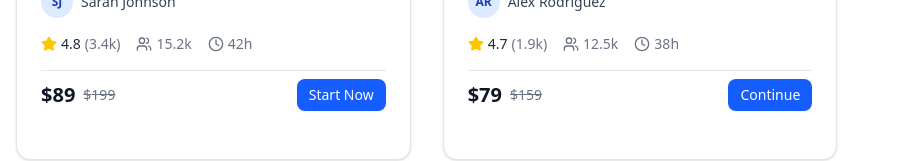
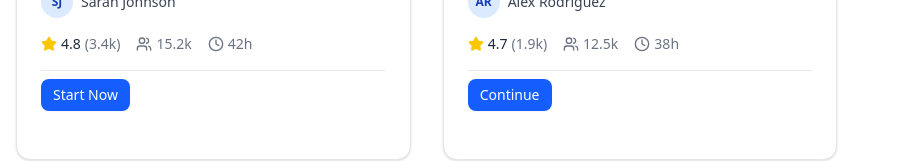
Before and after one commit to 2006aman-github/tracknest, a React (Vite) app: page /enrolled in a window 1280 px wide. Shown: the part 619-780 px from the top of the page, without its empty margins (0-911 px from the left). Built offline with nearby package versions, Linux system fonts and the light colour scheme.

Commit message:
feat: Enrolled Page

```diff
--- a/src/components/course-card.jsx
+++ b/src/components/course-card.jsx
@@ -2,6 +2,7 @@ import { Star, Clock, Users, Award, PlayCircle } from "lucide-react";
 import { Badge } from "@/components/ui/badge";
 import { Button } from "@/components/ui/button";
 import { Card } from "@/components/ui/card";
+import { useLocation } from "react-router-dom";
 
 export const CourseCard = ({
     title,
@@ -20,6 +21,9 @@ export const CourseCard = ({
     progress,
     bought = false,
 }) => {
+    const location = useLocation();
+    const isEnr = location.pathname.includes("enrolled");
+
     const formatStudents = (count) => {
         if (count >= 1000) return `${(count / 1000).toFixed(1)}k`;
         return count.toString();
@@ -131,6 +135,7 @@ export const CourseCard = ({
                 </div>
 
                 <div className="flex items-center justify-between pt-2 border-t border-gray-200">
+                    {!isEnr && (
                         <div className="flex items-center space-x-2">
                             <span className="text-xl font-bold text-gray-900">
                                 ${price.current}
@@ -141,6 +146,7 @@ export const CourseCard = ({
                                 </span>
                             )}
                         </div>
+                    )}
 
                     <Button
                         size="sm"
```
Lines whose indentation alone changed are shown as unchanged.
